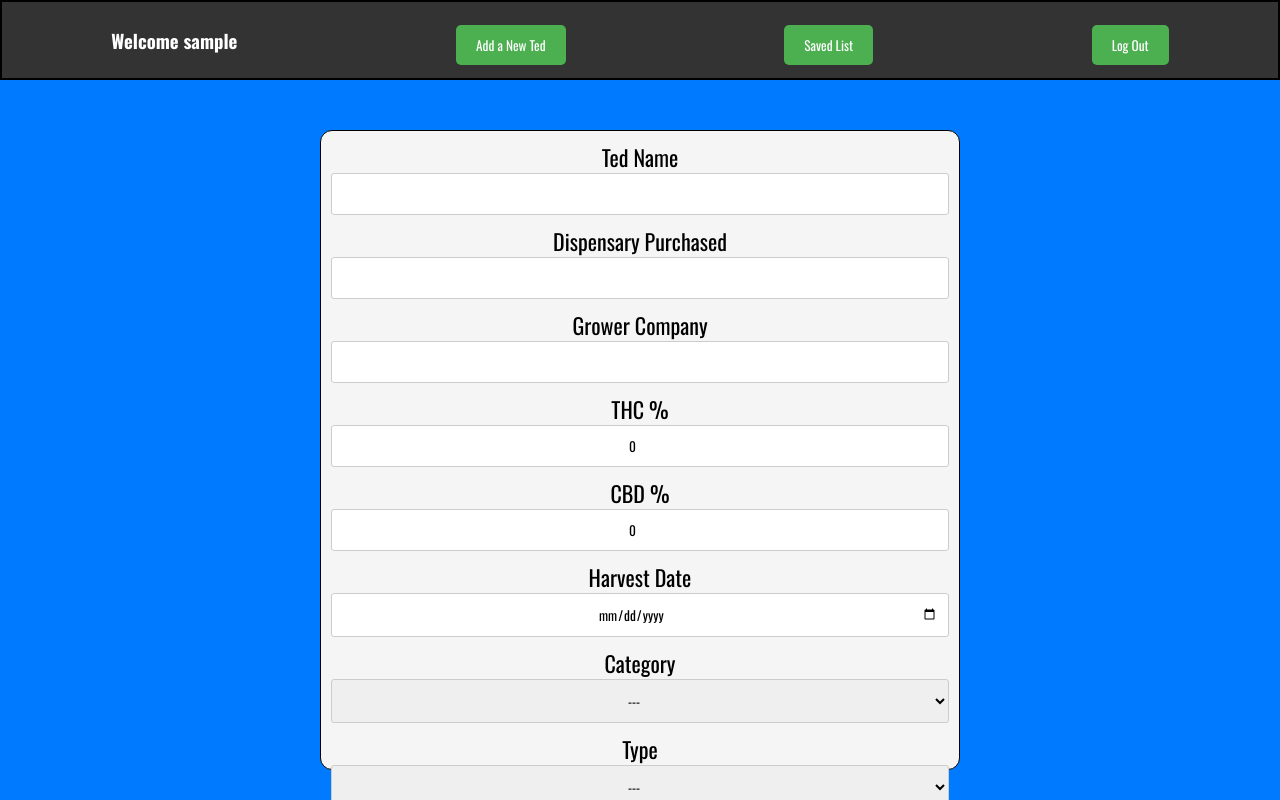
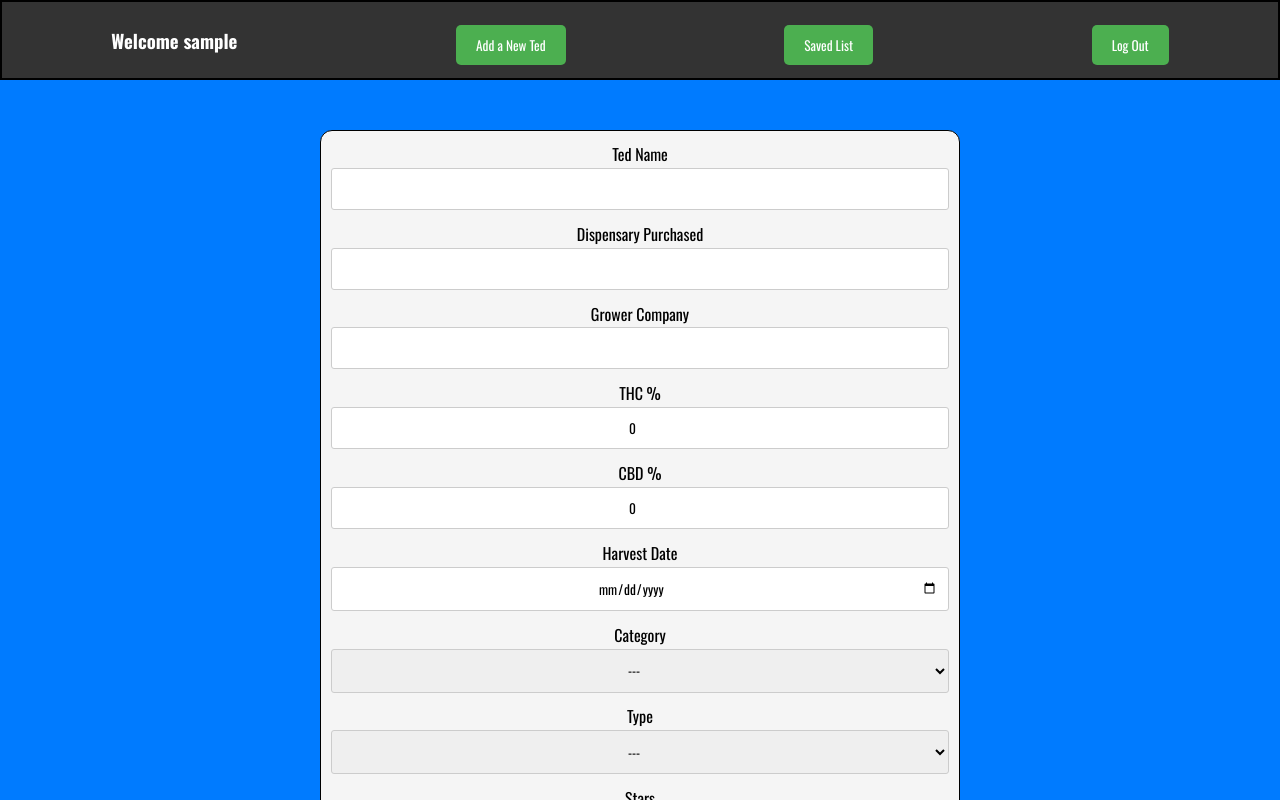
Before and after one commit to zakward/ted-tracker-v2, a React (Vite) app in the folder client/: page /form in a window 1280 px wide. Shown: the top 800 px of the page. Built offline with nearby package versions, Linux system fonts and the light colour scheme; no server answers; sample sign-in values are in the browser's storage.

Commit message:
form fixes

```diff
--- a/client/index.html
+++ b/client/index.html
@@ -8,7 +8,7 @@
   <link rel="preconnect" href="https://fonts.gstatic.com" crossorigin>
   <link href="https://fonts.googleapis.com/css2?family=Oswald:wght@200..700&display=swap" rel="stylesheet">
   <meta name="viewport" content="width=device-width, initial-scale=1.0" />
-  <title>Vite + React</title>
+  <title>Ted Tracker</title>
 </head>
 
 <body>
--- a/client/src/index.css
+++ b/client/src/index.css
@@ -2,6 +2,10 @@
   margin: 0;
   box-sizing: border-box;
   font-family: "Oswald", sans-serif;
+}
+
+body {
+  background-color: #007bff;
 }
 
 #app {
@@ -10,7 +14,7 @@
   align-items: center;
   width: 100vw;
   min-height: 100vh;
-  background-color: #007bff;
+
 }
 
 .nav-items{
@@ -76,22 +80,24 @@ nav {
   position: absolute;
   top: 25vh;
 
+
 }
 
 #ted-form {
-  height: 80vh;
+  min-height: 100vh;
   width: 50vw;
   border: 1px solid black;
   display: flex;
   flex-direction: column;
   align-items: center;
   justify-content: space-around;
-  align-self: center;
   background-color: whitesmoke;
-  margin-top: 50px;
   padding: 10px;
   border-radius: 12px;
   font-size:22px;
+  position: relative;
+  top: 50px;
+  font-size: 16px;
 }
 
 #ted-list-container {
```
